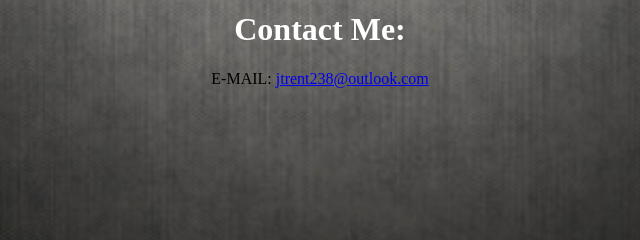
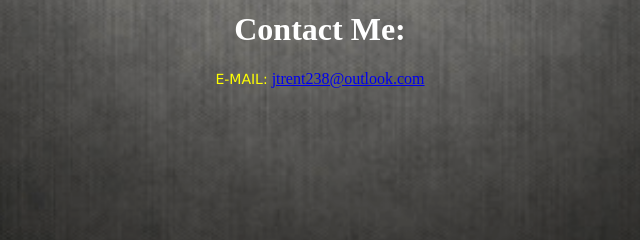
Before and after one commit to jtrent238/Genius-Hour-Project---Trent-Patterson, a plain HTML site: page index.html in a window 1280 px wide. Shown: the part 354-594 px from the top of the page, 320-960 px from the left. Drawn offline with Linux system fonts and the light colour scheme; a script that the page names is missing.

Commit message:
Update index.html

```diff
--- a/index.html
+++ b/index.html
@@ -45,7 +45,7 @@
   <h1>Contact Me:</h1>
               <center>
                 <div class="ppf">
-                  E-MAIL:
+                  <ppf>E-MAIL:</ppf>
       <script>
         document.write('<'+'a'+' '+'h'+'r'+'e'+'f'+'='+"'"+'m'+'a'+'i'+'l'+'t'+'o'+'&'+'#'+'5'+'8'+';'+'&'+'#'+'3'+'7'+';'+
 '&'+'#'+'5'+'4'+';'+'&'+'#'+'6'+'5'+';'+'t'+'&'+'#'+'1'+'1'+'4'+';'+'e'+'n'+'t'+'&'+'#'+'5'+'0'+';'+
```
